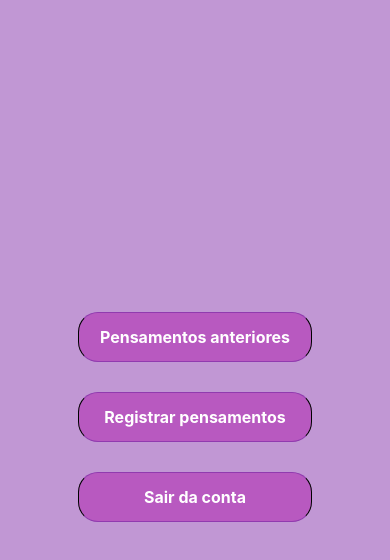
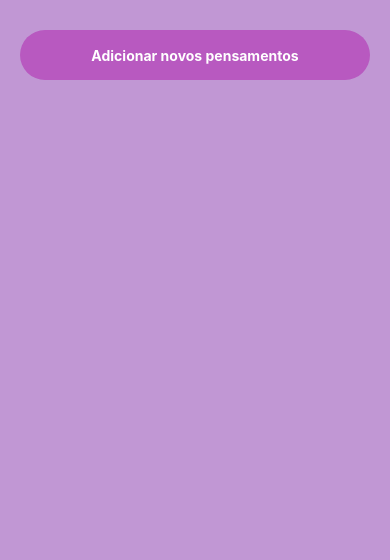
Before and after one commit to femitz/RegistroDePensamentos, a React Native app: screen / in a window 390 px wide. Shown: the top 560 px of the page. Built offline with nearby package versions, Linux system fonts and the light colour scheme; no server answers; the database is empty.

Commit message:
fix: Remoção da tela de homescreen

```diff
--- a/App.tsx
+++ b/App.tsx
@@ -16,9 +16,9 @@ export default function App() {
     <NavigationContainer>
       <Stack.Navigator>
         {/* <Stack.Screen options={{ headerShown: false }} name="Login" component={LoginScreen}/> */}
-        <Stack.Screen options={{ headerShown: false }} name="Home" component={ HomeScreen }/>
+        <Stack.Screen options={{ headerShown: false }} name="PensamentosAnteriores" component={PensamentosAnterioresScreen}/>
+        {/* <Stack.Screen options={{ headerShown: false }} name="Home" component={ HomeScreen }/> */}
         <Stack.Screen options={{ headerShown: false }} name="Registrar" component={RegistrarScreen}/>
-        <Stack.Screen options={{ headerShown: false }} name="PensamentosAnteriores" component={PensamentosAnterioresScreen}/>
       </Stack.Navigator>
     </NavigationContainer>
   );
--- a/screen/PensamentosAnterioresScreen.tsx
+++ b/screen/PensamentosAnterioresScreen.tsx
@@ -10,11 +10,9 @@ import { useNavigation } from "@react-navigation/native";
 import { FIRESTORE_DB } from "../firebase/Firebase";
 import { Pensamentos } from "./RegistrarScreen";
 import { collection, deleteDoc, doc, onSnapshot } from "firebase/firestore";
-import { AntDesign } from "@expo/vector-icons";
-import { EvilIcons } from '@expo/vector-icons';
+import { EvilIcons } from "@expo/vector-icons";
 import { SafeAreaView } from "react-native-safe-area-context";
-import { StatusBar } from 'expo-status-bar';
-
+import { StatusBar } from "expo-status-bar";
 
 const PensamentosAnterioresScreen = () => {
   const navigation = useNavigation();
@@ -81,8 +79,14 @@ const PensamentosAnterioresScreen = () => {
         <Text style={styles.pensamentosTitle}>Avaliação estado de humor: </Text>
         <Text style={styles.pensamentosText}>{item.avaliacaoEstadoHumor}</Text>
 
-        <TouchableOpacity style={{width: '100%', flexDirection:'row', justifyContent:'flex-end'}}
-        onPress={() => deleteItem()}>
+        <TouchableOpacity
+          style={{
+            width: "100%",
+            flexDirection: "row",
+            justifyContent: "flex-end",
+          }}
+          onPress={() => deleteItem()}
+        >
           <EvilIcons name="trash" size={36} color="red" />
         </TouchableOpacity>
       </View>
@@ -93,20 +97,23 @@ const PensamentosAnterioresScreen = () => {
     <SafeAreaView style={styles.container}>
       <StatusBar style="dark" />
       <TouchableOpacity
-        onPress={() => navigation.goBack()}
         style={{
-          width: 24,
-          height: 24,
+          width: "100%",
+          borderRadius: 30,
+          backgroundColor: "#B859C0",
+          justifyContent: "center",
+          alignItems: "center",
+          height: 50,
           marginTop: 30,
-          borderRadius: 30,
           marginBottom: 10,
+          elevation: 1
         }}
+        //@ts-ignore
+        onPress={() => navigation.navigate("Registrar")}
       >
-        <AntDesign
-          name="left"
-          size={24}
-          color={"black"}
-        />
+        <Text style={{ color: "white", fontWeight: "bold" }}>
+          Adicionar novos pensamentos
+        </Text>
       </TouchableOpacity>
 
       {pensamentos.length > 0 && (
@@ -116,7 +123,7 @@ const PensamentosAnterioresScreen = () => {
             renderItem={renderPensamentos}
             keyExtractor={(pensamentos: Pensamentos) => pensamentos.id}
             showsVerticalScrollIndicator={false}
-              contentContainerStyle={{ paddingBottom: 60}}
+            contentContainerStyle={{ paddingBottom: 90 }}
           />
         </View>
       )}
@@ -133,12 +140,11 @@ const styles = StyleSheet.create({
     paddingHorizontal: 20,
   },
   pensamentosContainer: {
-    marginTop: 10,
     alignItems: "flex-start",
     backgroundColor: "#fff",
     borderRadius: 10,
     padding: 10,
-    marginVertical: 20,
+    marginVertical: 10,
     elevation: 2,
   },
   pensamentosTitle: {
@@ -151,6 +157,6 @@ const styles = StyleSheet.create({
     flex: 1,
     paddingHorizontal: 4,
     fontSize: 16,
-    fontStyle: 'italic',
+    fontStyle: "italic",
   },
 });
--- a/screen/RegistrarScreen.tsx
+++ b/screen/RegistrarScreen.tsx
@@ -16,7 +16,6 @@ import { addDoc, collection, onSnapshot } from "firebase/firestore";
 import { FIRESTORE_DB } from "../firebase/Firebase"
 import Checkbox from "expo-checkbox";
 import { StatusBar } from 'expo-status-bar';
-
 
 export interface Pensamentos {
   id: string,
```
Lines whose indentation alone changed are shown as unchanged.
